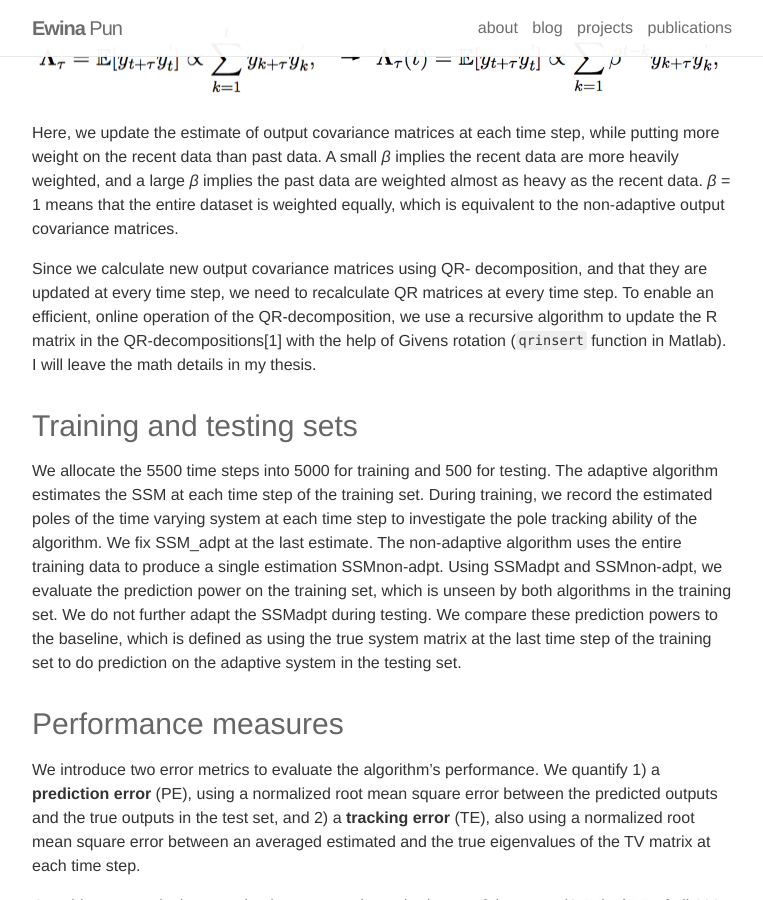
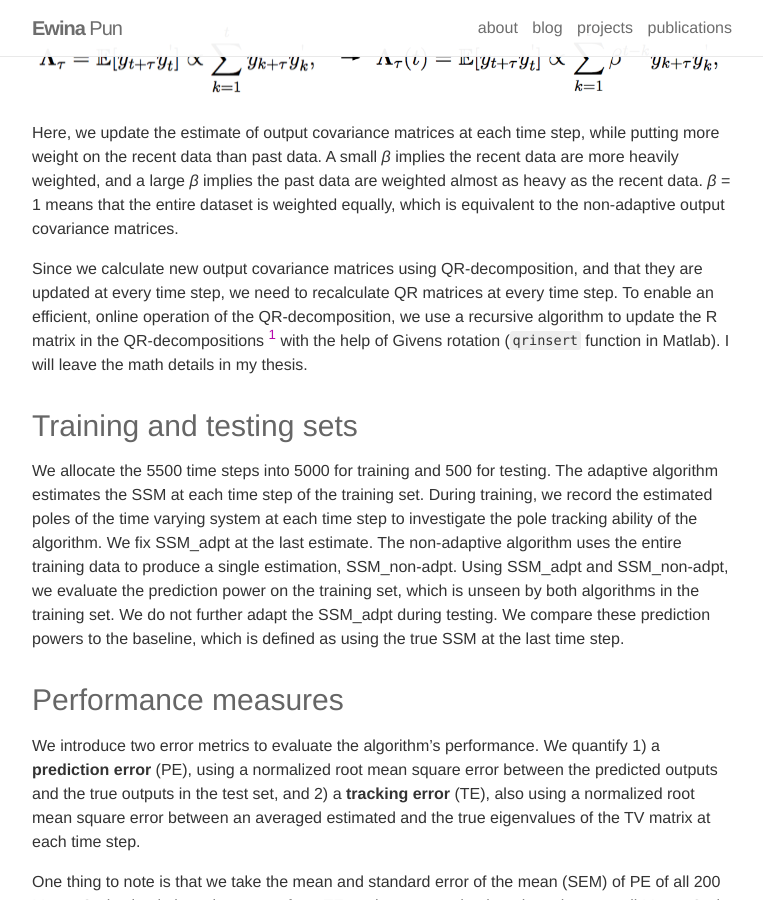
Before and after one commit to ewinapun/ewinapun.github.io, a Jekyll site: the page built from _projects/2_project.markdown, in a window 1280 px wide and 900 px high, scrolled down 1309 px. Shown: the whole window, without its empty margins (258-1021 px from the left). Built offline with Jekyll 4.4.1, drawn with Linux system fonts in a browser that asks for light colours; nearby versions of some CDN libraries; some of the changed text lies outside the part shown.

Commit message:
subid project

```diff
--- a/_projects/2_project.markdown
+++ b/_projects/2_project.markdown
@@ -36,11 +36,11 @@
 
 Here, we update the estimate of output covariance matrices at each time step, while putting more weight on the recent data than past data. A small *β* implies the recent data are more heavily weighted, and a large *β* implies the past data are weighted almost as heavy as the recent data. *β* = 1 means that the entire dataset is weighted equally, which is equivalent to the non-adaptive output covariance matrices.
 
-Since we calculate new output covariance matrices using QR- decomposition, and that they are updated at every time step, we need to recalculate QR matrices at every time step. To enable an efficient, online operation of the QR-decomposition, we use a recursive algorithm to update the R matrix in the QR-decompositions[1] with the help of Givens rotation (`qrinsert` function in Matlab). I will leave the math details in my thesis.
+Since we calculate new output covariance matrices using QR-decomposition, and that they are updated at every time step, we need to recalculate QR matrices at every time step. To enable an efficient, online operation of the QR-decomposition, we use a recursive algorithm to update the R matrix in the QR-decompositions [^yang] with the help of Givens rotation (`qrinsert` function in Matlab). I will leave the math details in my thesis.
 
 ### Training and testing sets
 
-We allocate the 5500 time steps into 5000 for training and 500 for testing. The adaptive algorithm estimates the SSM at each time step of the training set. During training, we record the estimated poles of the time varying system at each time step to investigate the pole tracking ability of the algorithm. We fix SSM_adpt at the last estimate. The non-adaptive algorithm uses the entire training data to produce a single estimation SSMnon-adpt. Using SSMadpt and SSMnon-adpt, we evaluate the prediction power on the training set, which is unseen by both algorithms in the training set. We do not further adapt the SSMadpt during testing. We compare these prediction powers to the baseline, which is defined as using the true system matrix at the last time step of the training set to do prediction on the adaptive system in the testing set.
+We allocate the 5500 time steps into 5000 for training and 500 for testing. The adaptive algorithm estimates the SSM at each time step of the training set. During training, we record the estimated poles of the time varying system at each time step to investigate the pole tracking ability of the algorithm. We fix SSM_adpt at the last estimate. The non-adaptive algorithm uses the entire training data to produce a single estimation, SSM_non-adpt. Using SSM_adpt and SSM_non-adpt, we evaluate the prediction power on the training set, which is unseen by both algorithms in the training set. We do not further adapt the SSM_adpt during testing. We compare these prediction powers to the baseline, which is defined as using the true SSM at the last time step.
 
 ### Performance measures
 
```
Also changed, not shown: other parts of _projects/2_project.markdown (+1 -1 lines).
